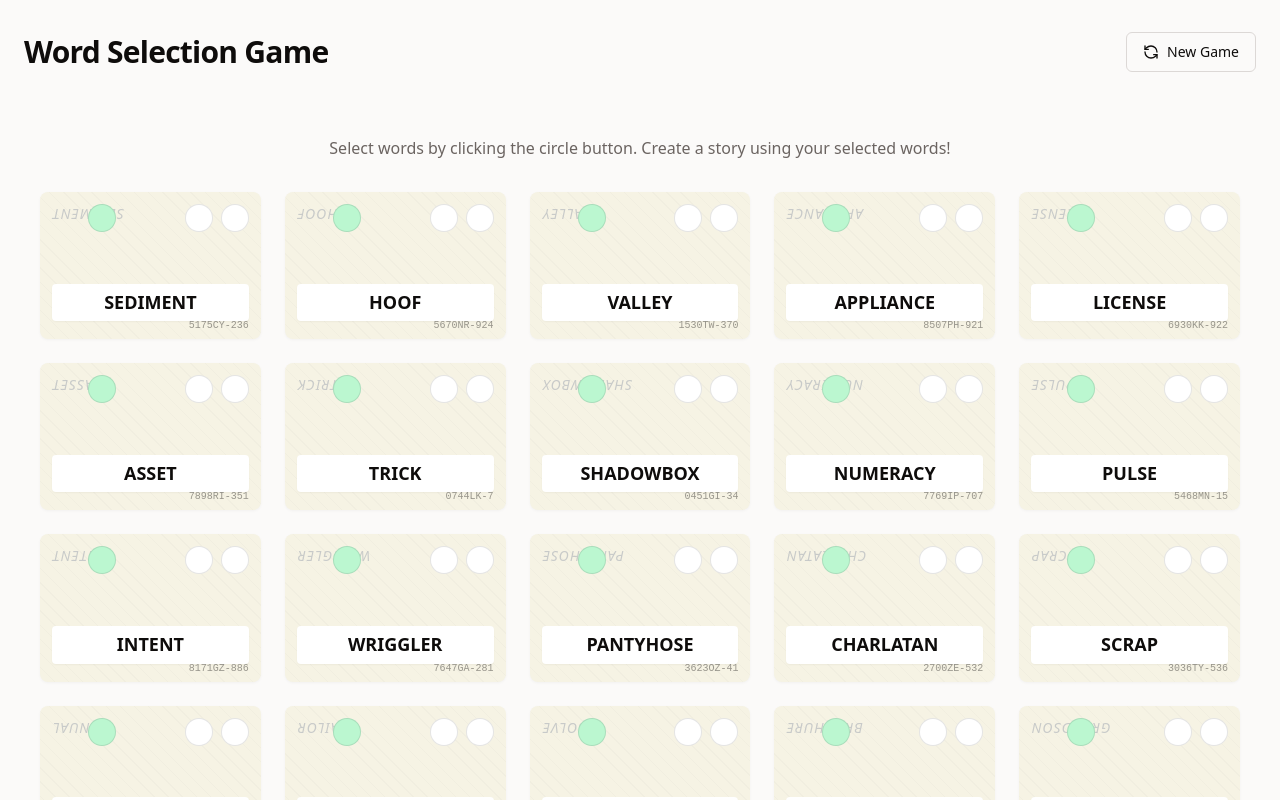
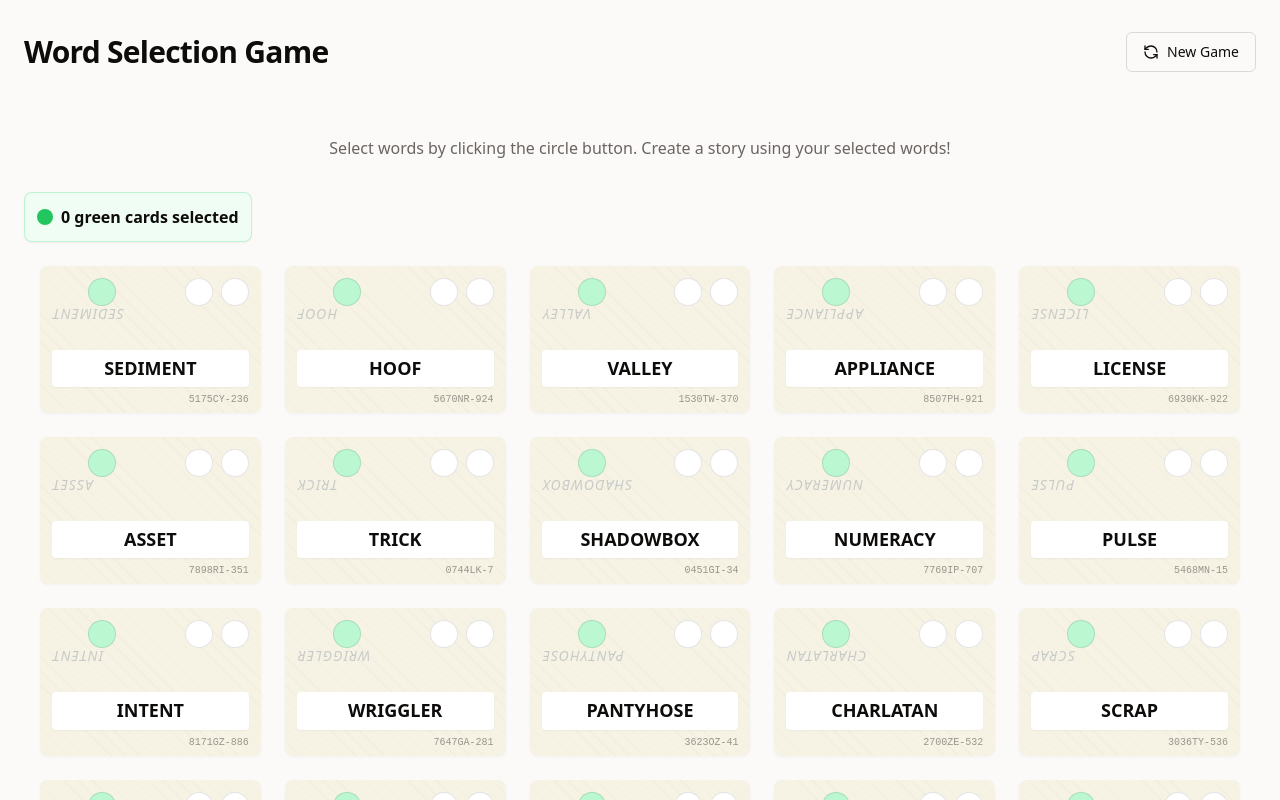
Before and after one commit to Bolnus/playful-nouns-grid, a React (Vite) app: page /game in a window 1280 px wide. Shown: the top 800 px of the page. Built offline with nearby package versions, Linux system fonts and the light colour scheme.

Commit message:
Refactor WordCard component
- Moved upside-down word.
- Added spacing to card ID.
- Added green cards counter.

```diff
--- a/src/components/GameGrid.tsx
+++ b/src/components/GameGrid.tsx
@@ -1,5 +1,5 @@
 
-import React, { useMemo } from 'react';
+import React, { useMemo, useState } from 'react';
 import { faker } from '@faker-js/faker';
 import WordCard from './WordCard';
 
@@ -33,17 +33,30 @@ const generateUniqueNouns = (count: number): Array<{ word: string, id: string }>
 
 const GameGrid: React.FC = () => {
   const cards = useMemo(() => generateUniqueNouns(25), []);
+  const [greenCount, setGreenCount] = useState(0);
+
+  const handleGreenChange = (isGreen: boolean) => {
+    setGreenCount(prev => isGreen ? prev + 1 : prev - 1);
+  };
 
   return (
+    <>
+      <div className="green-counter mb-6 p-3 bg-green-50 rounded-lg shadow-sm inline-flex items-center gap-2">
+        <div className="w-4 h-4 rounded-full bg-green-500"></div>
+        <span className="font-semibold">{greenCount} green cards selected</span>
+      </div>
+
       <div className="card-grid">
         {cards.map((card, index) => (
           <WordCard
             key={`card-${index}`}
             word={card.word}
             id={card.id}
+            onGreenChange={handleGreenChange}
           />
         ))}
       </div>
+    </>
   );
 };
 
--- a/src/components/WordCard.tsx
+++ b/src/components/WordCard.tsx
@@ -6,9 +6,10 @@ import { cn } from '@/lib/utils';
 interface WordCardProps {
   word: string;
   id: string;
+  onGreenChange?: (isGreen: boolean) => void;
 }
 
-const WordCard: React.FC<WordCardProps> = ({ word, id }) => {
+const WordCard: React.FC<WordCardProps> = ({ word, id, onGreenChange }) => {
   const [selected, setSelected] = useState(false);
   const [downSelected, setDownSelected] = useState(false);
   const [isGreen, setIsGreen] = useState(false);
@@ -22,7 +23,11 @@ const WordCard: React.FC<WordCardProps> = ({ word, id }) => {
   };
 
   const toggleGreen = () => {
-    setIsGreen(prev => !prev);
+    const newGreenState = !isGreen;
+    setIsGreen(newGreenState);
+    if (onGreenChange) {
+      onGreenChange(newGreenState);
+    }
   };
 
   return (
--- a/src/index.css
+++ b/src/index.css
@@ -130,6 +130,7 @@
     position: relative;
     z-index: 1;
     width: 100%;
+    margin-bottom: 8px; /* Add space between title and ID */
   }
 
   .upside-down-title {
@@ -139,7 +140,7 @@
     letter-spacing: 1px;
     text-transform: uppercase;
     position: absolute;
-    top: 12px;
+    top: 38px; /* Moved down to not overlap with the green button */
     left: 12px;
     z-index: 1;
   }
@@ -164,4 +165,10 @@
     box-shadow: 0 1px 2px rgba(0, 0, 0, 0.04);
     margin-bottom: 6px;
   }
+
+  .green-counter {
+    background-color: #F2FCE2;
+    border: 1px solid rgba(74, 222, 128, 0.3);
+    transition: all 0.3s ease;
+  }
 }
```
Lines whose indentation alone changed are shown as unchanged.
